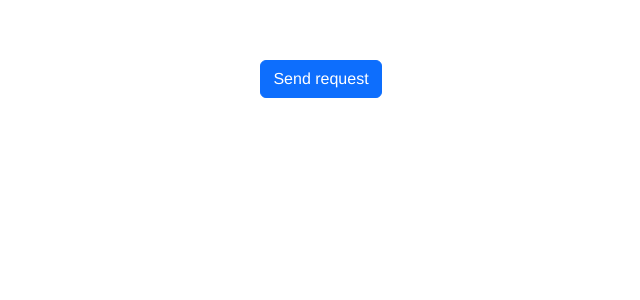
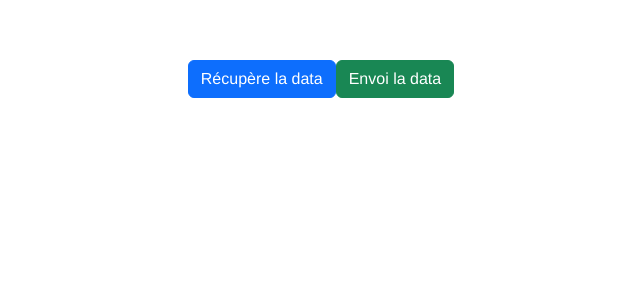
Before and after one commit to Yacinedeveloppeur/badge-reader-frontend, a Vue app: page / in a window 1280 px wide. Shown: the top 300 px of the page, without its empty margins (319-959 px from the left). Built offline with nearby package versions, Linux system fonts and the light colour scheme.

Commit message:
badge-reader/frontend git init

```diff
--- a/src/pages/HomeView.vue
+++ b/src/pages/HomeView.vue
@@ -1,28 +1,49 @@
 <template lang="html">
   <div class="container">
-    <button @click.prevent="getTimers" class="btn btn-primary">
-      Send request
+    <div class="mb-4">
+      {{ this.data }}
+    </div>
+    <button @click.prevent="getDays" class="btn btn-primary">
+      Récupère la data
+    </button>
+    <button @click.prevent="postDay" class="btn btn-success">
+      Envoi la data
     </button>
   </div>
 </template>
 <script>
 export default {
   name: "HomeView",
+  data() {
+    return {
+      data: this.data,
+    };
+  },
   methods: {
-    getTimers() {
-      fetch("http://localhost:3000/api/timers")
+    getDays() {
+      fetch("http://localhost:3000/api/badge-time")
         .then((res) => {
           if (res.ok) {
             return res.json();
           }
         })
         .then((value) => {
-          console.log(value);
+          this.data = value;
         })
         .catch((err) => {
           console.log(err);
         });
     },
+    postDay() {
+      fetch("http://localhost:3000/api/badge-time", {
+        method: "POST",
+        headers: {
+          "Accept": "application/json",
+          "Content-Type": "application/json",
+        },
+        body: JSON.stringify({_id:'ndknezjkfkjze', userId: 'edenejfjzf'}),
+      });
+    },
   },
 };
 </script>
```
